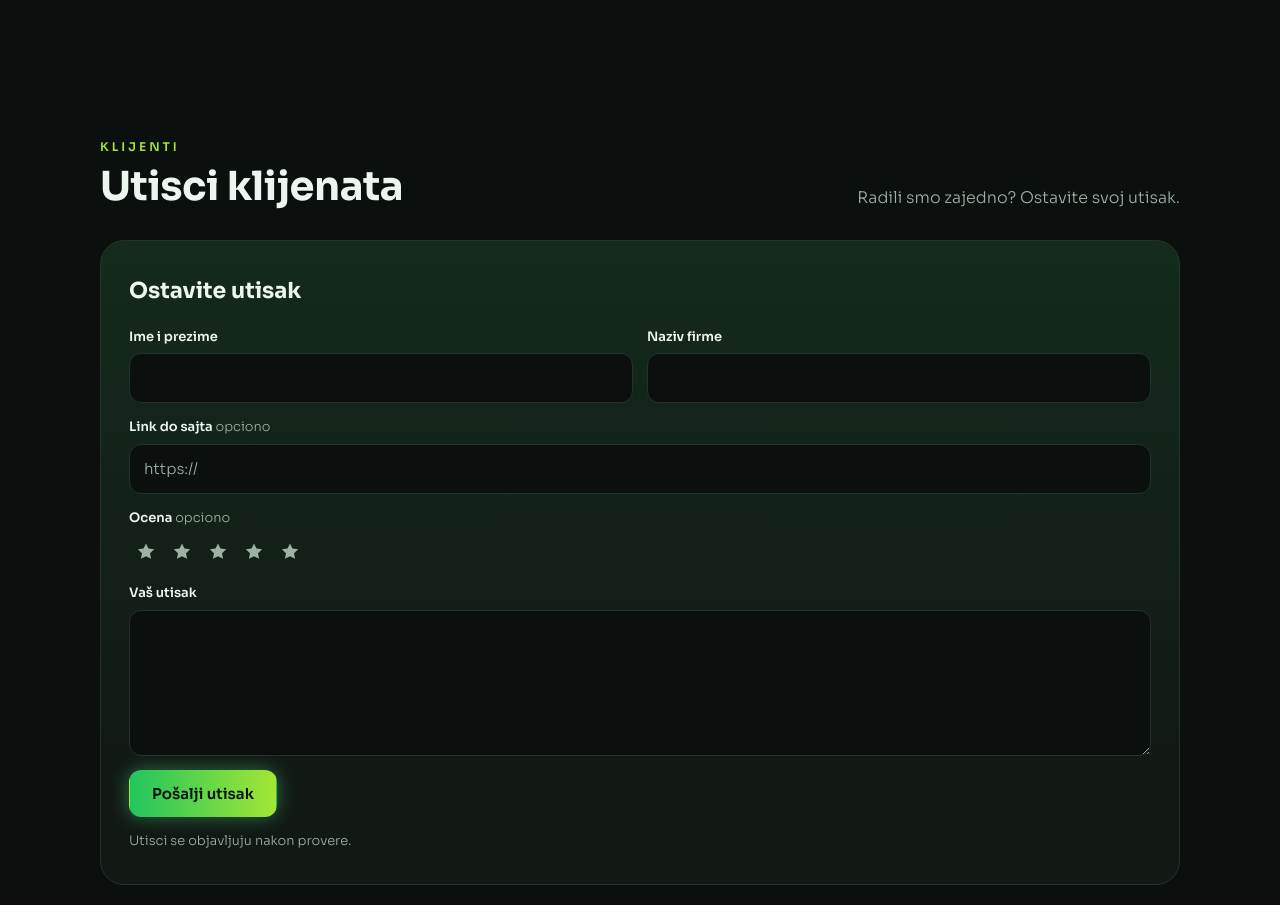
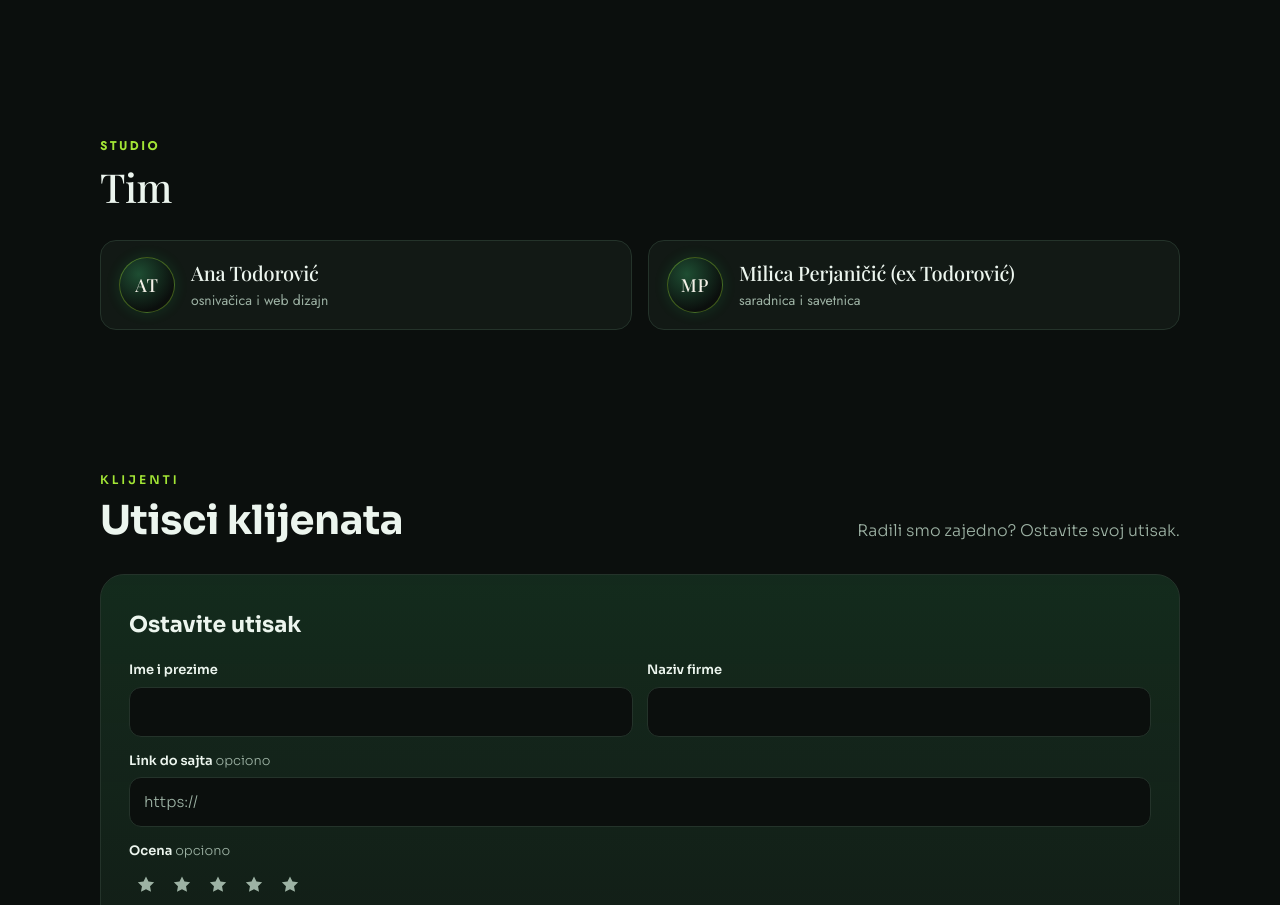
Before and after one commit to WebGlowStudio/Webglowstudioportfolio, a plain HTML site: page index.html in a window 1280 px wide. Shown: the part 8889-9794 px from the top of the page. Drawn offline with nearby package versions, Linux system fonts and the light colour scheme.

Commit message:
Add a compact Tim section with Ana and Milica.
Show the two of them with monogram initials, no photos or personal contact details, just ahead of client reviews.

```diff
--- a/index.html
+++ b/index.html
@@ -20,7 +20,7 @@
 <meta property="og:image:height" content="630">
 <meta property="og:image:alt" content="WebGlow Studio">
 <link rel="preconnect" href="https://fonts.googleapis.com">
-<link href="https://fonts.googleapis.com/css2?family=Sora:wght@300;400;600;700&display=swap" rel="stylesheet">
+<link href="https://fonts.googleapis.com/css2?family=Jost:wght@400;500&family=Playfair+Display:wght@500&family=Sora:wght@300;400;600;700&display=swap" rel="stylesheet">
 <style>
 :root{
   --bg:#0B0F0D; --panel:#121915; --panel-2:#18221C; --line:#24332A;
@@ -288,6 +288,20 @@ button.btn{font-family:inherit;cursor:pointer}
 .review .btn{align-self:flex-start}
 .review-note{color:var(--muted);font-size:13px;font-weight:300;margin-top:14px}
 
+
+
+/* tim */
+.tim-list{display:flex;gap:16px;flex-wrap:wrap}
+.tim-member{display:flex;align-items:center;gap:16px;flex:1 1 280px;background:var(--panel);border:1px solid var(--line);border-radius:16px;padding:16px 18px;transition:.25s}
+.tim-member:hover{border-color:#3A6B49;transform:translateY(-4px);box-shadow:0 14px 40px rgba(0,0,0,.35), 0 0 24px rgba(34,197,94,.12)}
+.tim-mono{width:56px;height:56px;border-radius:50%;flex-shrink:0;display:flex;align-items:center;justify-content:center;font-family:"Playfair Display",Georgia,serif;font-weight:500;font-style:normal;font-size:18px;letter-spacing:.04em;color:#F4F1E8;background:radial-gradient(circle at 35% 30%, #1E4D32, #0B0F0D 72%);border:1px solid rgba(163,230,53,.35);box-shadow:0 0 14px rgba(34,197,94,.16)}
+#tim .eyebrow,#tim p{font-family:Jost,system-ui,sans-serif;font-style:normal}
+#tim h2,#tim h3{font-family:"Playfair Display",Georgia,serif;font-weight:500;font-style:normal}
+#tim h3{font-size:20px;line-height:1.3;letter-spacing:-.2px;margin:0}
+#tim p{color:var(--muted);font-size:14px;font-weight:400;margin-top:3px}
+@media (prefers-reduced-motion:reduce){
+  .tim-member,.tim-member:hover{transition:none;transform:none}
+}
 
 /* vizit karta */
 .vizitka-lead{color:var(--muted);max-width:640px;font-weight:300;margin:-10px 0 34px;font-size:16px}
@@ -778,6 +792,31 @@ button.btn{font-family:inherit;cursor:pointer}
   </div>
 </section>
 
+
+<section id="tim">
+  <div class="container">
+    <div class="sec-head">
+      <div><div class="eyebrow">Studio</div><h2>Tim</h2></div>
+    </div>
+    <div class="tim-list">
+      <article class="tim-member">
+        <div class="tim-mono" aria-hidden="true">AT</div>
+        <div>
+          <h3>Ana Todorović</h3>
+          <p>osnivačica i web dizajn</p>
+        </div>
+      </article>
+      <article class="tim-member">
+        <div class="tim-mono" aria-hidden="true">MP</div>
+        <div>
+          <h3>Milica Perjaničić (ex Todorović)</h3>
+          <p>saradnica i savetnica</p>
+        </div>
+      </article>
+    </div>
+  </div>
+</section>
+
 <section id="utisci">
   <div class="container">
     <div class="sec-head">
```
